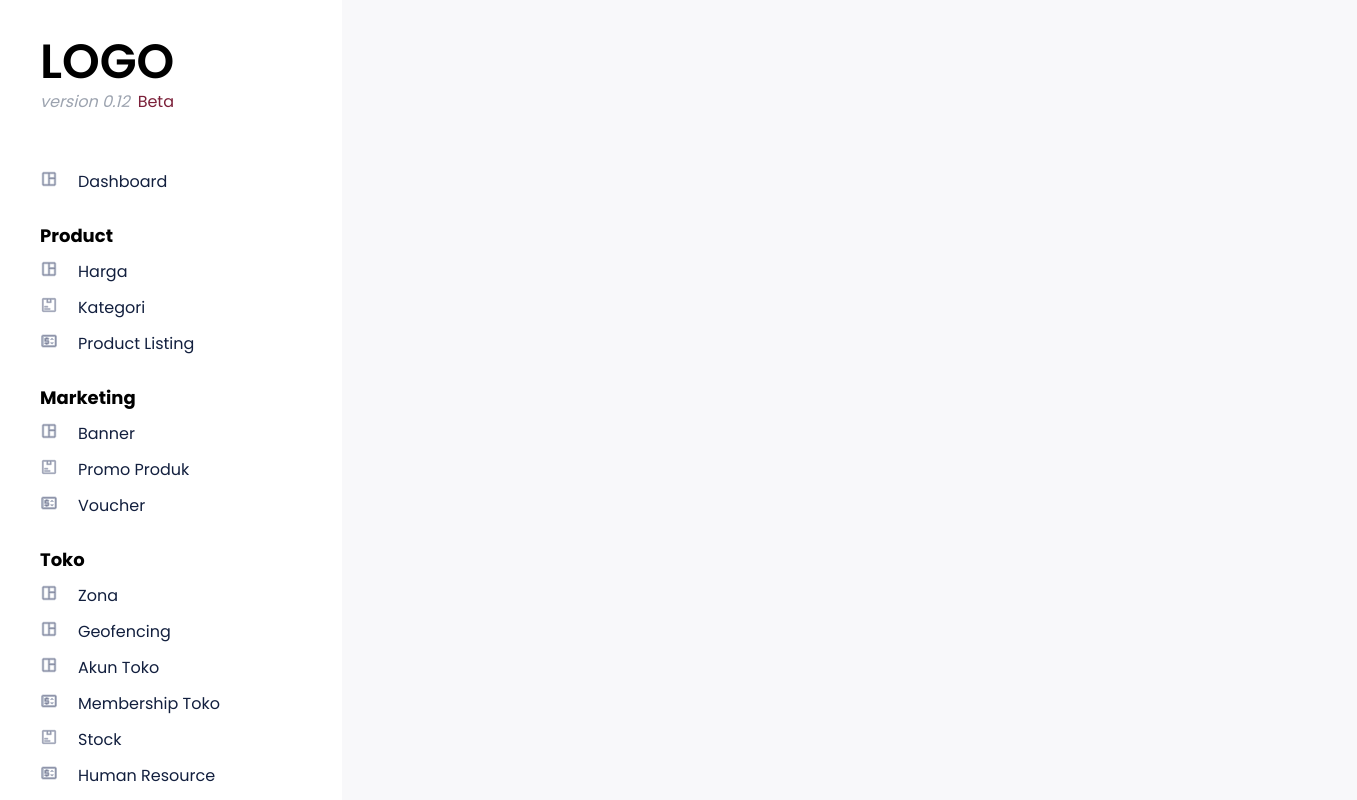
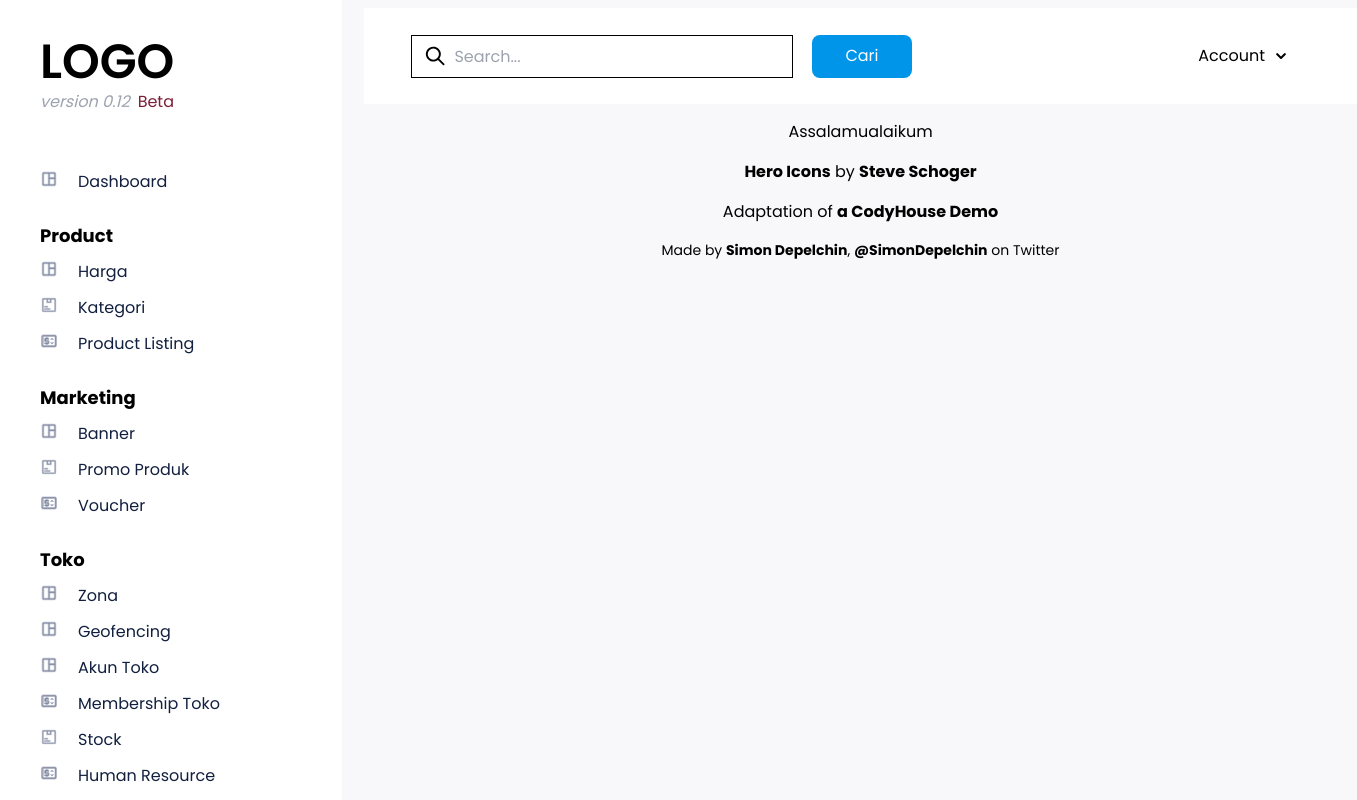
Before and after one commit to muhamadluthfiam/frontendtest-luthfiamrullah, a Vue app: page /toko/akun-toko in a window 1280 px wide. Shown: the whole page, 1357 px wide, since content can reach past the window. Built offline with nearby package versions, Linux system fonts and the light colour scheme.

Commit message:
create navbar

```diff
--- a/src/App.vue
+++ b/src/App.vue
@@ -1,21 +1,27 @@
 <template>
-  <header>
-    <img alt="Vue logo" class="logo" src="@/assets/logo.svg" width="125" height="125" />
+  <div id="main">
+    <!-- Sidebar -->
+    <div class="relative h-full min-h-screen">
+      <Sidebar />
+    </div>
 
-    <div class="wrapper">
-      <nav>
-        <RouterLink to="/">Home</RouterLink>
-        <RouterLink to="/about">About</RouterLink>
-      </nav>
+    <!-- Content -->
+    <div class="h-full">
+      <div class="text-center text-grey-darkest ml-[182px]">
+        <!-- Navbar -->
+        <!-- w-[1658px] -->
+        <Header />
+        <!-- content -->
+        <main>
+          <RouterView />
+        </main>
+      </div>
     </div>
-  </header>
-
-  <Sidebar />
-  <RouterView />
+  </div>
 </template>
 
 <script setup>
-import { RouterLink, RouterView } from 'vue-router'
-import Sidebar from './components/layout/Sidebar.vue'
-
+import { RouterLink, RouterView } from "vue-router";
+import Sidebar from "./components/layout/Sidebar.vue";
+import Header from "./components/layout/Header.vue"
 </script>
--- a/src/assets/base.css
+++ b/src/assets/base.css
@@ -4,7 +4,7 @@ html, body {
   font-style: normal;
   background-color: #F8F8FA;
   /* overflow-x: hidden; */
-  position: relative;
+  /* position: relative; */
 }
 
 #toggle-navbar {
@@ -22,12 +22,13 @@ aside {
   padding: 10px 40px;
   position: fixed;
   /* overflow-y: scroll; */
-  top: 0;
-  left: 0;
-  z-index: 2;
+  /* top: 0; */
+  /* left: 0; */
+  /* z-index: 2; */
   height: 100%;
   overflow: auto;
 }
+
 aside #toggle-navbar {
   margin-left: 20px;
 }
@@ -77,3 +78,9 @@ aside #toggle-navbar {
    /* identical to box height */
   color: #121F3E;
 }
+
+
+#main {
+  display: grid;
+  grid-template-columns: 182px auto;
+}
--- /dev/null
+++ b/src/components/layout/Header.vue
@@ -0,0 +1,118 @@
+<template>
+  <header
+    class="
+      h-16
+      2xl:w-[1658px]
+      lg:w-[993px]
+      mx-auto
+      bg-white
+      flex
+      justify-between
+      items-center
+      p-12
+      my-2
+    "
+  >
+    <div class="flex items-center">
+      <form
+        action=""
+        class="2xl:w-[526px] 2xl:h-[35px] mr-5 px-3 flex items-center outline-1 outline"
+      >
+        <svg
+          xmlns="http://www.w3.org/2000/svg"
+          viewBox="0 0 24 24"
+          width="24"
+          height="24"
+          class="h-18 w-18 text-black fill-current"
+        >
+          <path
+            class="heroicon-ui"
+            d="M16.32 14.9l5.39 5.4a1 1 0 0 1-1.42 1.4l-5.38-5.38a8 8 0 1 1 1.41-1.41zM10 16a6 6 0 1 0 0-12 6 6 0 0 0 0 12z"
+          />
+        </svg>
+        <input
+          type="search"
+          class="
+            appearance-none
+            bg-grey-darker
+            h-full
+            w-full
+            py-2
+            px-2
+            text-black
+          "
+          placeholder="Search..."
+        />
+      </form>
+      <button class="bg-[#0095E8] text-white w-[100px] h-[43px] rounded-[8px]">
+        Cari
+      </button>
+    </div>
+    <div class="">
+      <a
+        href="#"
+        class="text-black flex items-center h-full bg-grey-darkest px-4"
+      >
+        Account
+        <svg
+          xmlns="http://www.w3.org/2000/svg"
+          viewBox="0 0 24 24"
+          width="24"
+          height="24"
+          class="h-6 w-6 text-grey-darker fill-current ml-1"
+        >
+          <path
+            class="heroicon-ui"
+            d="M15.3 9.3a1 1 0 0 1 1.4 1.4l-4 4a1 1 0 0 1-1.4 0l-4-4a1 1 0 0 1 1.4-1.4l3.3 3.29 3.3-3.3z"
+          />
+        </svg>
+      </a>
+      <div
+        class="hidden group-hover:block absolute pin-r top-full w-48 bg-black"
+      >
+        <a
+          href="#"
+          class="
+            block
+            text-left
+            py-3
+            px-3
+            text-black
+            hover:text-blue-dark
+            text-xs
+          "
+        >
+          My Account
+        </a>
+        <a
+          href="#"
+          class="
+            block
+            text-left
+            py-3
+            px-3
+            text-black
+            hover:text-blue-dark
+            text-xs
+          "
+        >
+          Edit Account
+        </a>
+        <a
+          href="#"
+          class="
+            block
+            text-left
+            py-3
+            px-3
+            text-black
+            hover:text-blue-dark
+            text-xs
+          "
+        >
+          Logout
+        </a>
+      </div>
+    </div>
+  </header>
+</template>
--- a/src/components/layout/Sidebar.vue
+++ b/src/components/layout/Sidebar.vue
@@ -1,9 +1,9 @@
 <template>
-  <div>
+  <main>
     <aside class="sidebar">
       <Navigation />
     </aside>
-  </div>
+  </main>
 </template>
 <script setup>
 import Navigation from './Navigation.vue'
--- a/src/router/index.js
+++ b/src/router/index.js
@@ -1,5 +1,6 @@
 import { createRouter, createWebHistory } from 'vue-router'
 import HomeView from '../views/HomeView.vue'
+import AkunToko from '../views/AkunToko.vue'
 
 const router = createRouter({
   history: createWebHistory(import.meta.env.BASE_URL),
@@ -10,12 +11,15 @@ const router = createRouter({
       component: HomeView
     },
     {
-      path: '/about',
-      name: 'about',
-      // route level code-splitting
-      // this generates a separate chunk (About.[hash].js) for this route
-      // which is lazy-loaded when the route is visited.
-      component: () => import('../views/AboutView.vue')
+      path: '/toko',
+      name: 'toko',
+      children: [
+        {
+            path: 'akun-toko',
+            name: 'AkunToko',
+            component: AkunToko,
+        },
+      ]
     }
   ]
 })
--- /dev/null
+++ b/src/views/AkunToko.vue
@@ -0,0 +1,36 @@
+<template>
+  <main>
+    <p class="py-2">Assalamualaikum</p>
+    <p class="py-2">
+      <a
+        href="https://github.com/sschoger/heroicons-ui"
+        class="text-black font-bold"
+        >Hero Icons</a
+      >
+      by
+      <a href="https://twitter.com/steveschoger" class="text-black font-bold"
+        >Steve Schoger</a
+      >
+    </p>
+    <p class="py-2">
+      Adaptation of
+      <a
+        href="https://codyhouse.co/demo/responsive-sidebar-navigation/index.html"
+        class="text-black font-bold"
+        >a CodyHouse Demo</a
+      >
+    </p>
+    <p class="py-2 text-sm">
+      Made by
+      <a href="https://webartisan.be" class="text-black font-bold"
+        >Simon Depelchin</a
+      >,
+      <a href="https://twitter.com/SimonDepelchin" class="text-black font-bold"
+        >@SimonDepelchin</a
+      >
+      on Twitter
+    </p>
+  </main>
+</template>
+<script setup>
+</script>
```
Also changed, not shown: src/index.html (added).
